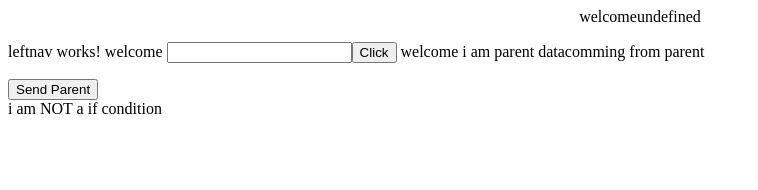
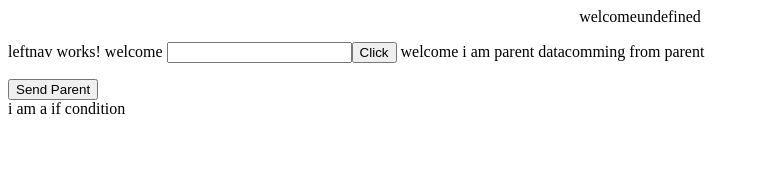
Before and after one commit to githubjaisakthi/ekot, an Angular app: page / in a window 1280 px wide. Shown: the top 190 px of the page, without its empty margins (0-758 px from the left). Built offline with nearby package versions, Linux system fonts and the light colour scheme.

Commit message:
Update leftnav.component.html

```diff
--- a/src/app/leftnav/leftnav.component.html
+++ b/src/app/leftnav/leftnav.component.html
@@ -9,7 +9,7 @@
 </p>
 <button (click)="senddata()" value="send parent">Send Parent</button>
   <div *ngIf="isValid;else elsepart">
-    i am NOT a if condition
+    i am a if condition
   </div>
 
   <ng-template #elsepart>
```
